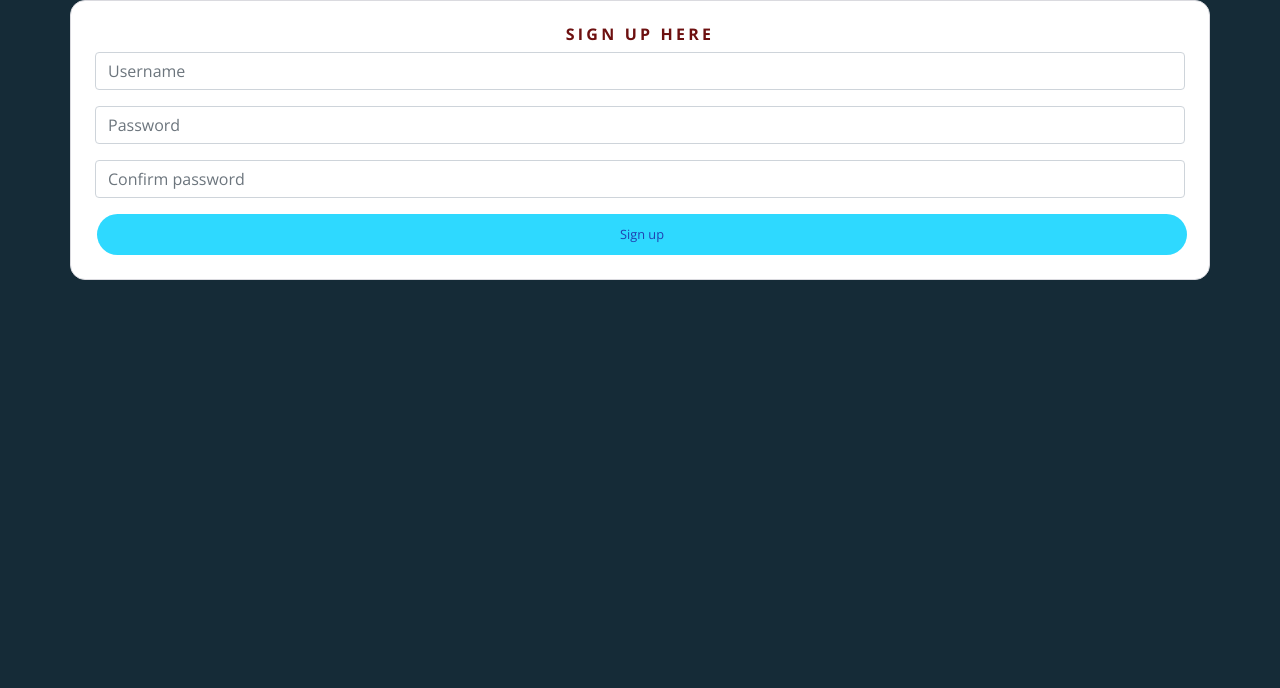
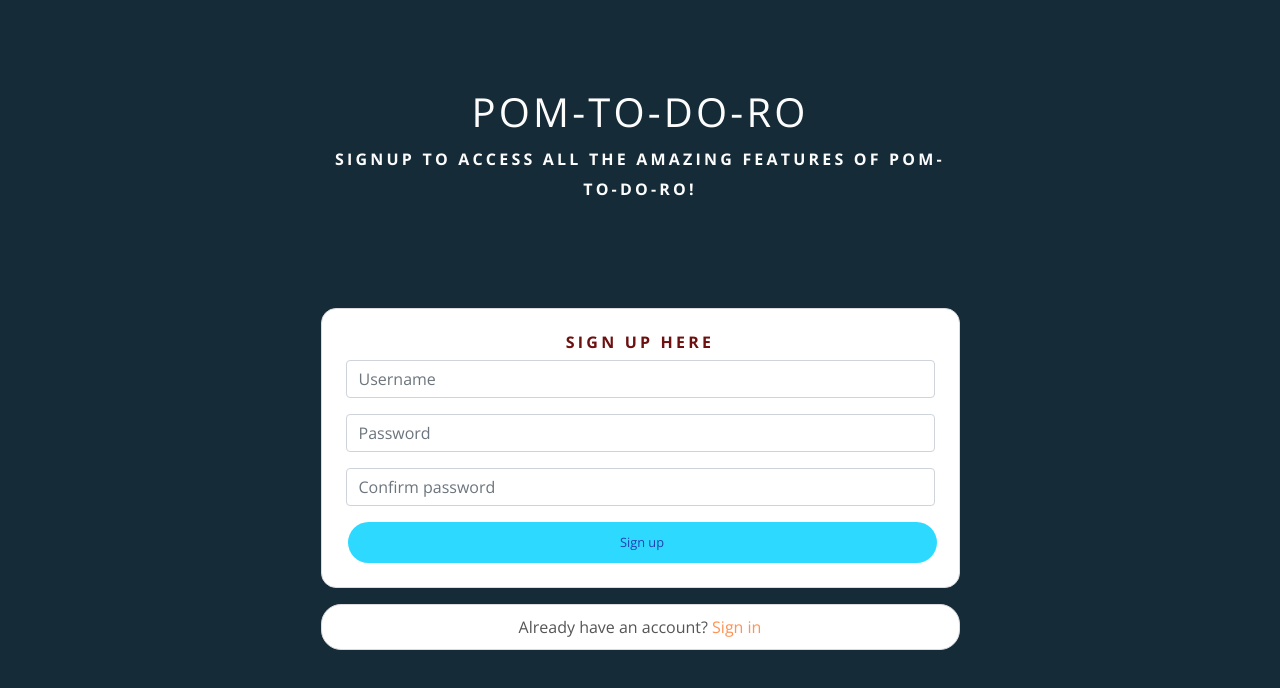
Before and after one commit to Pur3-MAlice/Pom-To-Do-Ro, a React (Create React App) app in the folder frontend/: page /signup in a window 1280 px wide. Shown: the top 688 px of the page. Built offline with nearby package versions, Linux system fonts and the light colour scheme.

Commit message:
removes obsolete NewUser Page

```diff
--- a/frontend/src/App.js
+++ b/frontend/src/App.js
@@ -5,11 +5,10 @@ import styles from './App.module.css';
 
 import SignUpForm from "./components/SignUpForm";
 import SignInForm from "./components/SignInForm";
-import NewUser from './components/NewUser'
 import BasePage from './components/BasePage';
 
 function App() {
-  const isAuthenticated = false;
+  const isAuthenticated = true;
   return (
     <div className={styles.App}>
         <Switch>
--- a/frontend/src/components/NewUser.js
+++ /dev/null
@@ -1,46 +0,0 @@
-import React, { useState } from "react";
-import { Row, Col, Container } from "react-bootstrap";
-import { Link } from "react-router-dom";
-import styles from "../styles/SignInUpForm.module.css";
-import appStyles from "../App.module.css";
-import SignUpForm from "./SignUpForm";
-import SignInForm from "./SignInForm";
-
-const NewUser = () => {
-  const [showSignInForm, setShowSignInForm] = useState(true);
-
-  const handleButtonClick = () => {
-    setShowSignInForm(!showSignInForm);
-  };
-
-  return (
-    <>
-      <Row className={`justify-content-md-center ${styles.Row}`}>
-        <Col className="my-auto p-md-2" md={6}>
-          <div className={styles.Title}>
-            <h1>Pom-To-Do-Ro</h1>
-            <h4 className={styles.Title}>
-              SignUp to access all the amazing features of Pom-To-Do-Ro!
-            </h4>
-          </div>
-        </Col>
-      </Row>
-      <Row className={`justify-content-md-center ${styles.Row}`}>
-        <Col className="my-auto p-md-2" md={6}>
-          {showSignInForm ? <SignInForm /> : <SignUpForm />}
-
-          <Container className={`mt-3 ${appStyles.Content}`}>
-            <Link to= "/" onClick={handleButtonClick} className={styles.Link}>
-              {showSignInForm
-                ? "Don't have an account? "
-                : "Already have an account? "}
-              <span>{showSignInForm ? "Sign up" : "Sign in"}</span>
-            </Link>
-          </Container>
-        </Col>
-      </Row>
-    </>
-  );
-};
-
-export default NewUser;
--- a/frontend/src/components/SignInForm.js
+++ b/frontend/src/components/SignInForm.js
@@ -1,9 +1,10 @@
 import React, { useState } from "react";
-import { useHistory } from "react-router-dom";
+import { useHistory, Link } from "react-router-dom";
 
 import styles from "../styles/SignInUpForm.module.css";
+import appStyles from "../App.module.css";
 
-import { Form, Button, Container, Alert } from "react-bootstrap";
+import { Form, Button, Container, Alert, Row, Col } from "react-bootstrap";
 import axios from "axios";
 
 const SignInForm = () => {
@@ -30,11 +31,24 @@ const SignInForm = () => {
       await axios.post("/dj-rest-auth/login/", signInData);
       history.push("/");
     } catch (err) {
+      setErrors(err.response?.data);
     }
   };
 
   return (
     <>
+      <Row className={`justify-content-md-center ${styles.Row}`}>
+        <Col className="my-auto p-md-2" md={6}>
+          <div className={styles.Title}>
+            <h1>Pom-To-Do-Ro</h1>
+            <h4 className={styles.Title}>
+              SignUp to access all the amazing features of Pom-To-Do-Ro!
+            </h4>
+          </div>
+        </Col>
+      </Row>
+      <Row className={`justify-content-md-center ${styles.Row}`}>
+        <Col className="my-auto p-md-2" md={6}>
           <Container className={`${styles.FormContent} p-4 `}>
             <h1 className={styles.Header}>sign in here</h1>
             <Form onSubmit={handleSubmit}>
@@ -70,7 +84,6 @@ const SignInForm = () => {
                 </Alert>
               ))}
 
-
               <Button
                 className={`${styles.Button} ${styles.Wide} ${styles.Bright}`}
                 type="submit"
@@ -85,6 +98,13 @@ const SignInForm = () => {
               ))}
             </Form>
           </Container>
+          <Container className={`mt-3 ${appStyles.Content}`}>
+            <Link to="/signup" className={styles.Link}>
+              Don't have an account yet? <span>Sign up</span>
+            </Link>
+          </Container>
+        </Col>
+      </Row>
     </>
   );
 };
--- a/frontend/src/components/SignUpForm.js
+++ b/frontend/src/components/SignUpForm.js
@@ -1,12 +1,15 @@
 import React, { useState } from "react";
-import { useHistory } from "react-router-dom";
+import { useHistory, Link } from "react-router-dom";
 
 import styles from "../styles/SignInUpForm.module.css";
+import appStyles from "../App.module.css"
 
-import { Form, Button, Container, Alert } from "react-bootstrap";
+import { Form, Button, Container, Alert, Row, Col } from "react-bootstrap";
 import axios from "axios";
 
+
 const SignUpForm = () => {
+
   const [signUpData, setSignUpData] = useState({
     username: "",
     password1: "",
@@ -37,6 +40,18 @@ const SignUpForm = () => {
 
   return (
     <>
+      <Row className={`justify-content-md-center ${styles.Row}`}>
+        <Col className="my-auto p-md-2" md={6}>
+          <div className={styles.Title}>
+            <h1>Pom-To-Do-Ro</h1>
+            <h4 className={styles.Title}>
+              SignUp to access all the amazing features of Pom-To-Do-Ro!
+            </h4>
+          </div>
+        </Col>
+      </Row>
+      <Row className={`justify-content-md-center ${styles.Row}`}>
+        <Col className="my-auto p-md-2" md={6}>
           <Container className={`${styles.FormContent} p-4 `}>
             <h1 className={styles.Header}>sign up here</h1>
             <Form onSubmit={handleSubmit}>
@@ -102,6 +117,13 @@ const SignUpForm = () => {
               ))}
             </Form>
           </Container>
+          <Container className={`mt-3 ${appStyles.Content}`}>
+            <Link to= "/signin" className={styles.Link}>
+              Already have an account? <span>Sign in</span>
+            </Link>
+          </Container>
+        </Col>
+      </Row>
     </>
   );
 };
```
Lines whose indentation alone changed are shown as unchanged.
